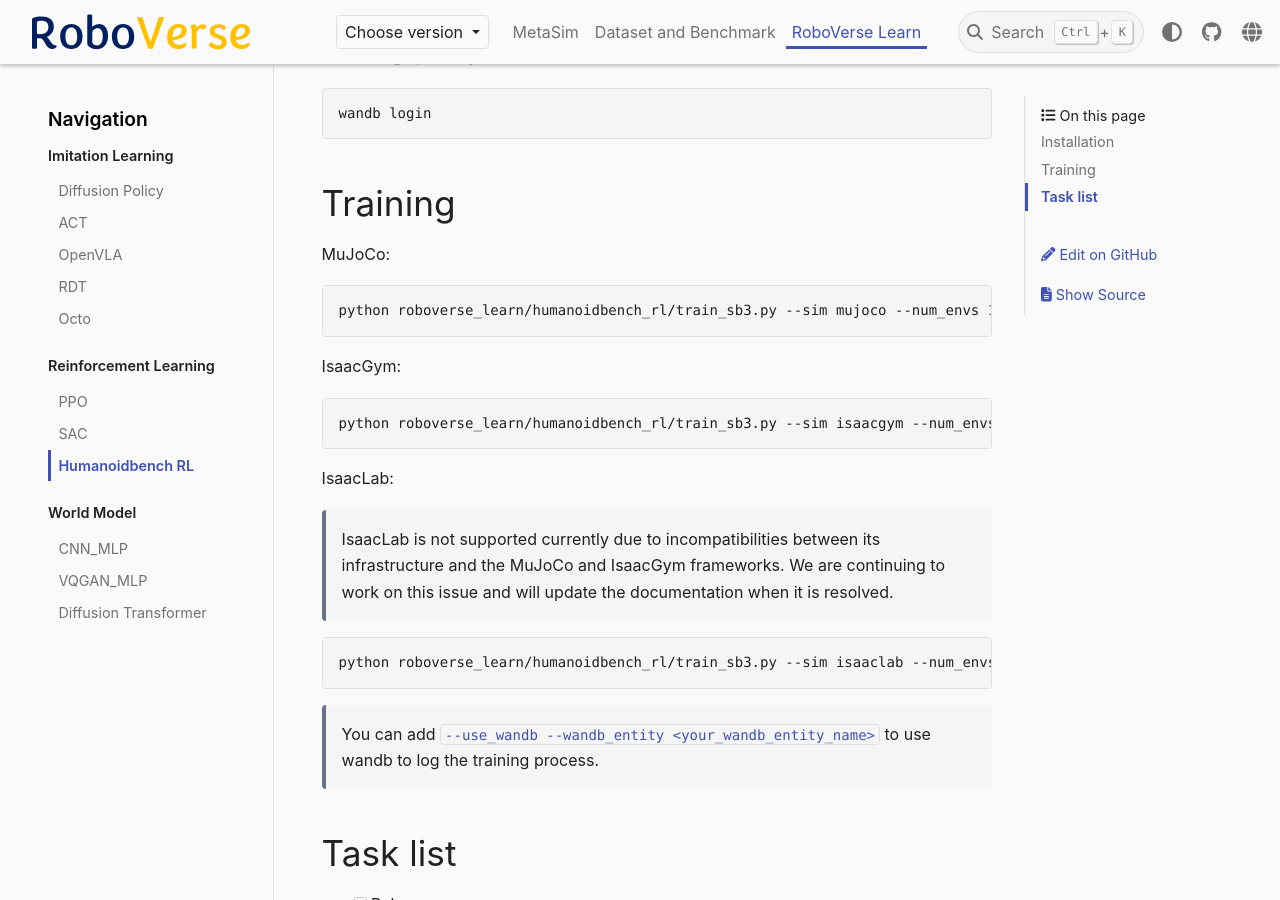
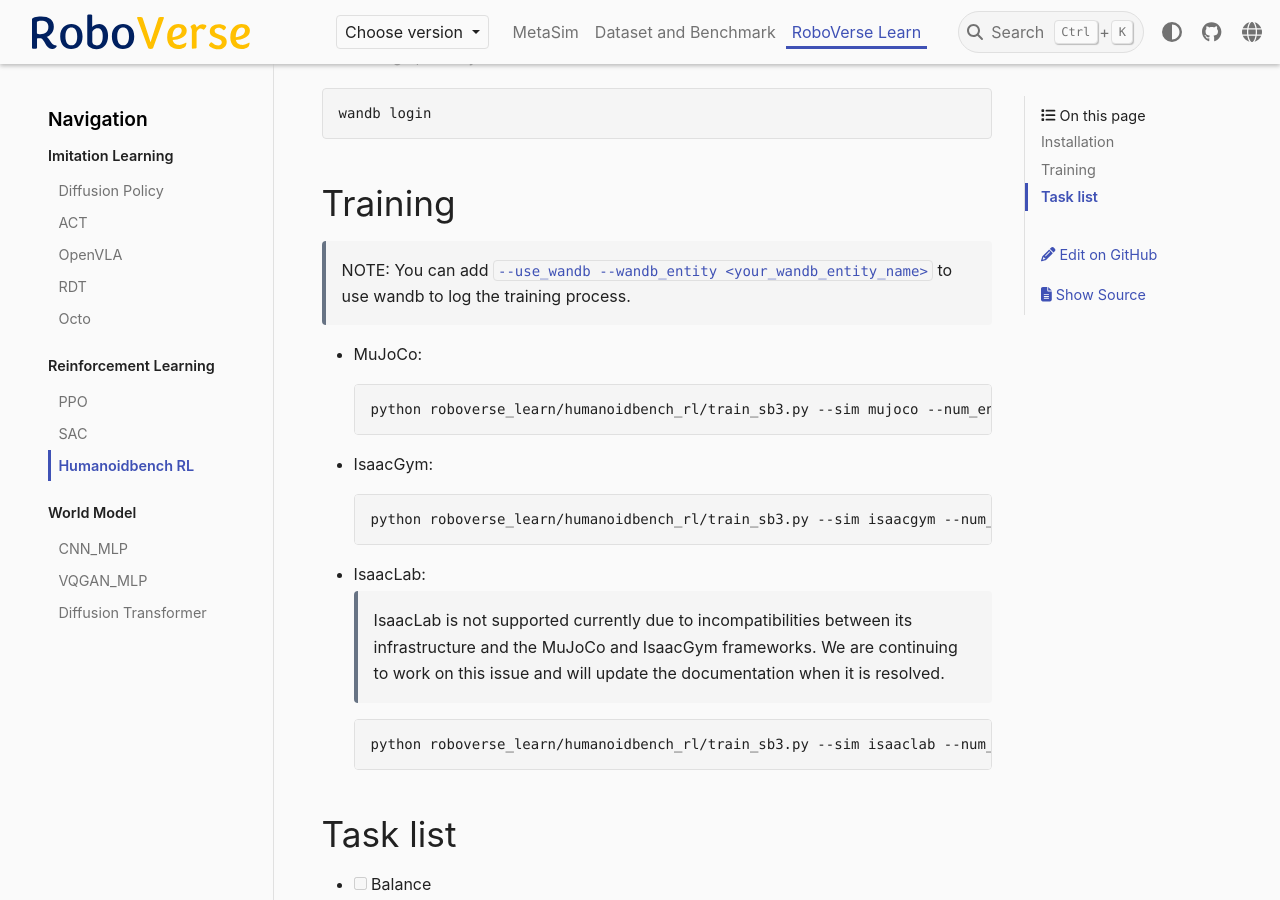
Before and after one commit to liuliu3dv/RoboVerse, a Sphinx documentation site: the page built from docs/source/roboverse_learn/reinforcement_learning/humanoidbench_rl.md, in a window 1280 px wide and 900 px high, scrolled down 531 px. Built offline with Sphinx 7.4.7 and the PyData theme 0.15.4, drawn with Linux system fonts in a browser that asks for light colours; pages that are not in the unit, such as notebooks, are missing from menus.

Commit message:
📝 docs: update humanoid rl doc

````diff
--- a/docs/source/roboverse_learn/reinforcement_learning/humanoidbench_rl.md
+++ b/docs/source/roboverse_learn/reinforcement_learning/humanoidbench_rl.md
@@ -24,28 +24,28 @@ wandb login
 
 ## Training
 
-MuJoCo:
+> NOTE: You can add `--use_wandb --wandb_entity <your_wandb_entity_name>` to use wandb to log the training process.
 
-```bash
-python roboverse_learn/humanoidbench_rl/train_sb3.py --sim mujoco --num_envs 1 --robot=h1 --task humanoidbench:Stand
-```
+- MuJoCo:
 
-IsaacGym:
+    ```bash
+    python roboverse_learn/humanoidbench_rl/train_sb3.py --sim mujoco --num_envs 1 --robot=h1 --task humanoidbench:Stand
+    ```
 
-```bash
-python roboverse_learn/humanoidbench_rl/train_sb3.py --sim isaacgym --num_envs 2 --robot=h1 --task humanoidbench:Stand
-```
+- IsaacGym:
 
-IsaacLab:
+    ```bash
+    python roboverse_learn/humanoidbench_rl/train_sb3.py --sim isaacgym --num_envs 2 --robot=h1 --task humanoidbench:Stand
+    ```
 
-> IsaacLab is not supported currently due to incompatibilities between its infrastructure and the MuJoCo and IsaacGym frameworks.
-> We are continuing to work on this issue and will update the documentation when it is resolved.
+- IsaacLab:
 
-```bash
-python roboverse_learn/humanoidbench_rl/train_sb3.py --sim isaaclab --num_envs 2 --robot=h1 --task humanoidbench:Stand
-```
+    > IsaacLab is not supported currently due to incompatibilities between its infrastructure and the MuJoCo and IsaacGym frameworks.
+    > We are continuing to work on this issue and will update the documentation when it is resolved.
 
-> You can add `--use_wandb --wandb_entity <your_wandb_entity_name>` to use wandb to log the training process.
+    ```bash
+    python roboverse_learn/humanoidbench_rl/train_sb3.py --sim isaaclab --num_envs 2 --robot=h1 --task humanoidbench:Stand
+    ```
 
 ## Task list
 
````
